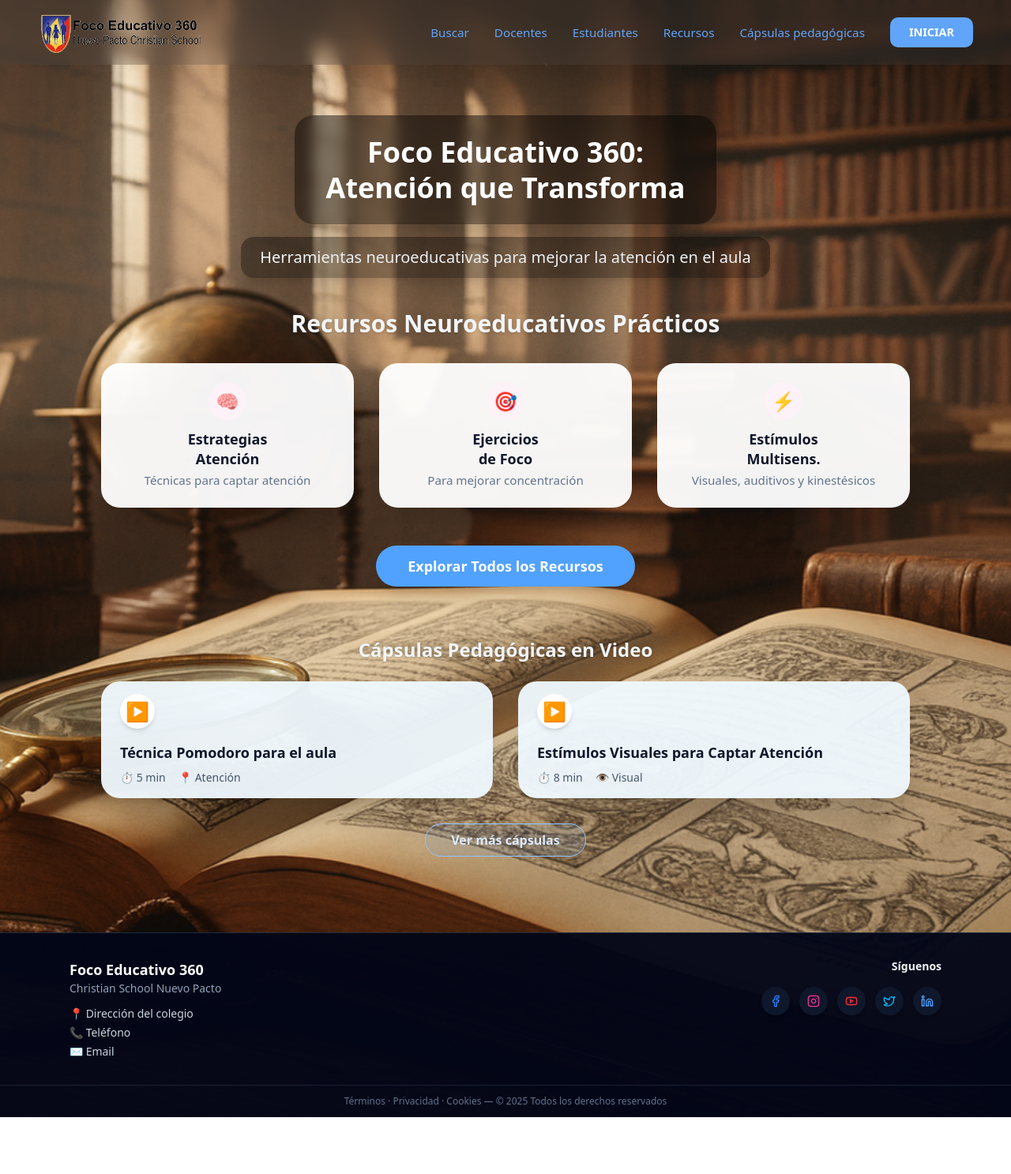
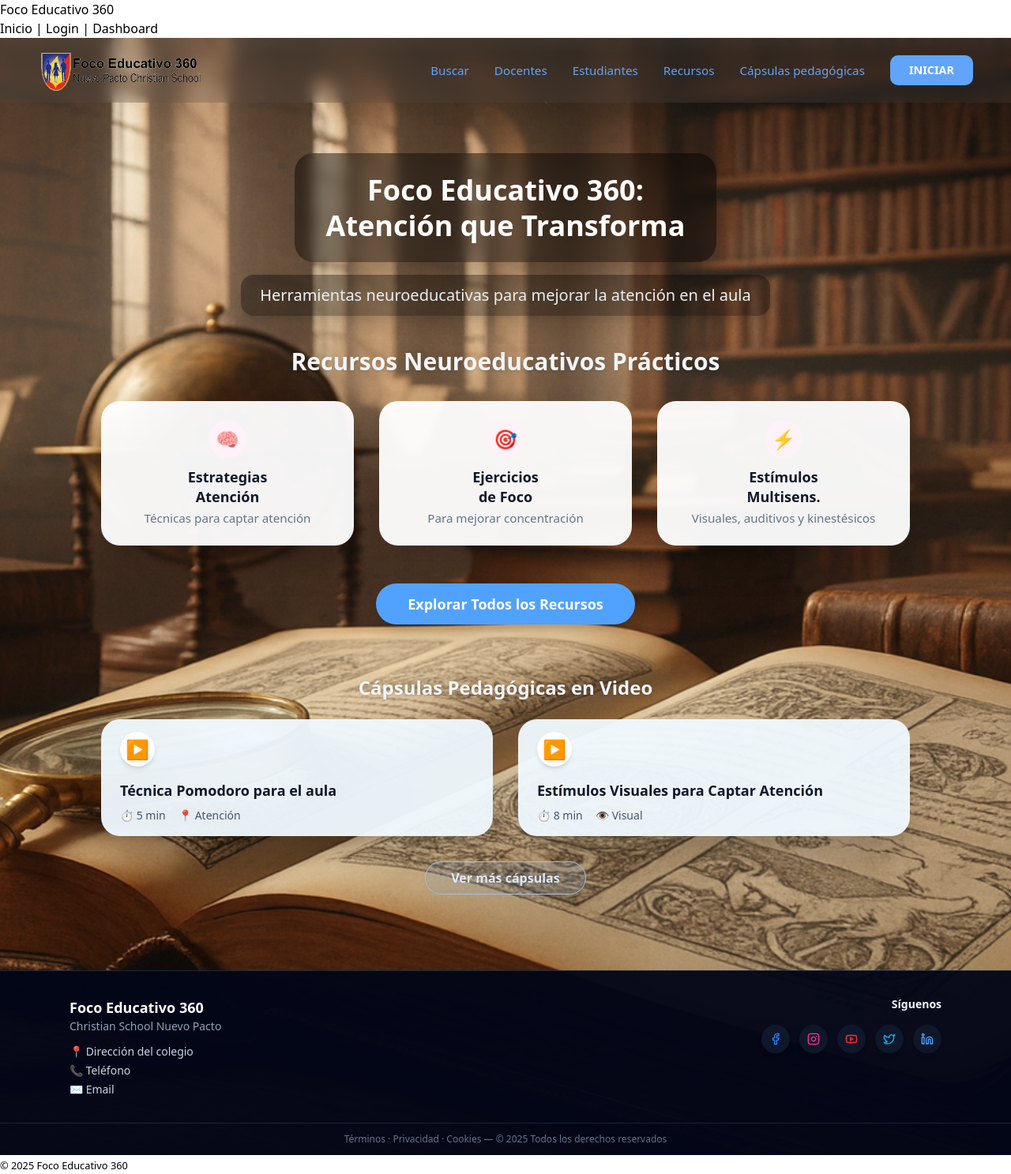
Before and after one commit to Vasquezzz247/Foco-Educativo-360, a React (Vite) app: page / in a window 1280 px wide. Shown: the whole page at 79% size. Before the commit the page ends 1415 px from the top, so only its background shows below. Built offline with nearby package versions, Linux system fonts and the light colour scheme.

Commit message:
feat: implementa rutas base y lógica de navegación

```diff
--- a/src/App.tsx
+++ b/src/App.tsx
@@ -1,9 +1,67 @@
 // src/App.tsx
 import React from "react";
+import { BrowserRouter as Router, Routes, Route } from "react-router-dom";
+
 import LandingPage from "./pages/LandingPage";
 
+// Puedes ir creando estos dos poco a poco.
+// Mientras tanto los dejamos aquí como componentes simples.
+const LoginPage: React.FC = () => (
+  <div>
+    <h1>Página de inicio de sesión</h1>
+    <p>Aquí irá el formulario de login.</p>
+  </div>
+);
+
+const DashboardPage: React.FC = () => (
+  <div>
+    <h1>Panel principal</h1>
+    <p>Aquí irá el contenido para usuarios autenticados.</p>
+  </div>
+);
+
 const App: React.FC = () => {
-  return <LandingPage />;
+  return (
+    <Router>
+      {/* Layout básico con header/footer reutilizables */}
+      <div className="app-layout">
+        <header>
+          <h1>Foco Educativo 360</h1>
+          <nav>
+            {/* Navegación base */}
+            <a href="/">Inicio</a> | <a href="/login">Login</a> |{" "}
+            <a href="/dashboard">Dashboard</a>
+          </nav>
+        </header>
+
+        <main>
+          <Routes>
+            {/* Ruta principal */}
+            <Route path="/" element={<LandingPage />} />
+
+            {/* Rutas base adicionales */}
+            <Route path="/login" element={<LoginPage />} />
+            <Route path="/dashboard" element={<DashboardPage />} />
+
+            {/* Ruta para 404 */}
+            <Route
+              path="*"
+              element={
+                <div>
+                  <h1>404</h1>
+                  <p>Página no encontrada.</p>
+                </div>
+              }
+            />
+          </Routes>
+        </main>
+
+        <footer>
+          <small>© {new Date().getFullYear()} Foco Educativo 360</small>
+        </footer>
+      </div>
+    </Router>
+  );
 };
 
 export default App;
```
